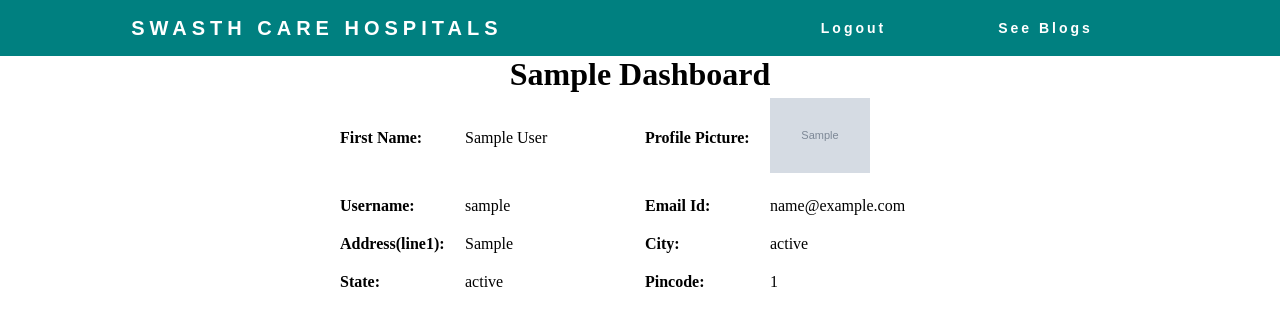
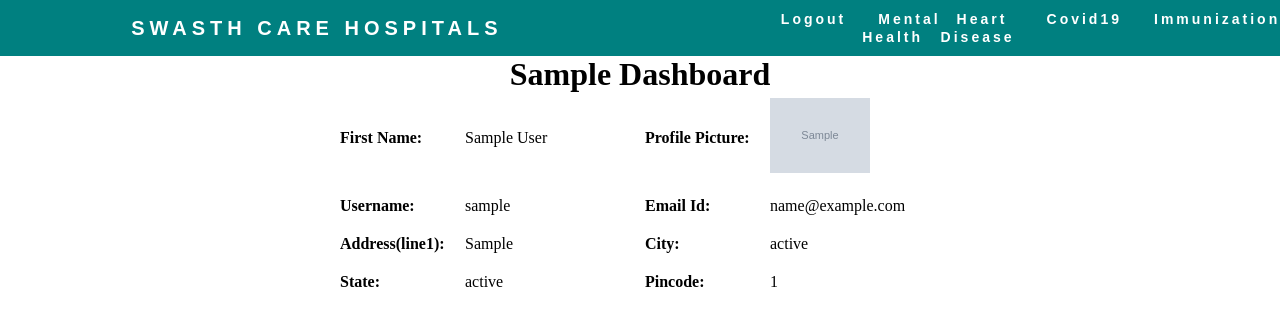
Before and after one commit to Hemanth-bonala-11/atg-task-2, a Django app: template templates/swasthcare/dashboard.html in a window 1280 px wide. Shown: the top 326 px of that part. Run offline with Django 4.2, Linux system fonts and the light colour scheme; the template is opened without the code that fills it: values named after a table or form of the project are taken from there, others are empty; tables that the repository leaves empty hold one stand-in row (Sample ...); the page is wider than the window, and the part outside it is not shown.

Commit message:
Update dashboard.html

```diff
--- a/templates/swasthcare/dashboard.html
+++ b/templates/swasthcare/dashboard.html
@@ -40,7 +40,10 @@
 
         <ul class="nav-links">
             <li><a href="/loggedout">Logout</a></li>
-            <li><a href="/blogs">See Blogs</a></li>
+            <li><a href="/blogs/Mental Health">Mental Health</a></li>
+            <li><a href="/blogs/Heart Disease">Heart Disease</a></li>
+            <li><a href="/blogs/Covid19">Covid19</a></li>
+            <li><a href="/blogs/Immunization">Immunization</a></li>
         </ul>
     </nav>
 </head>
```
